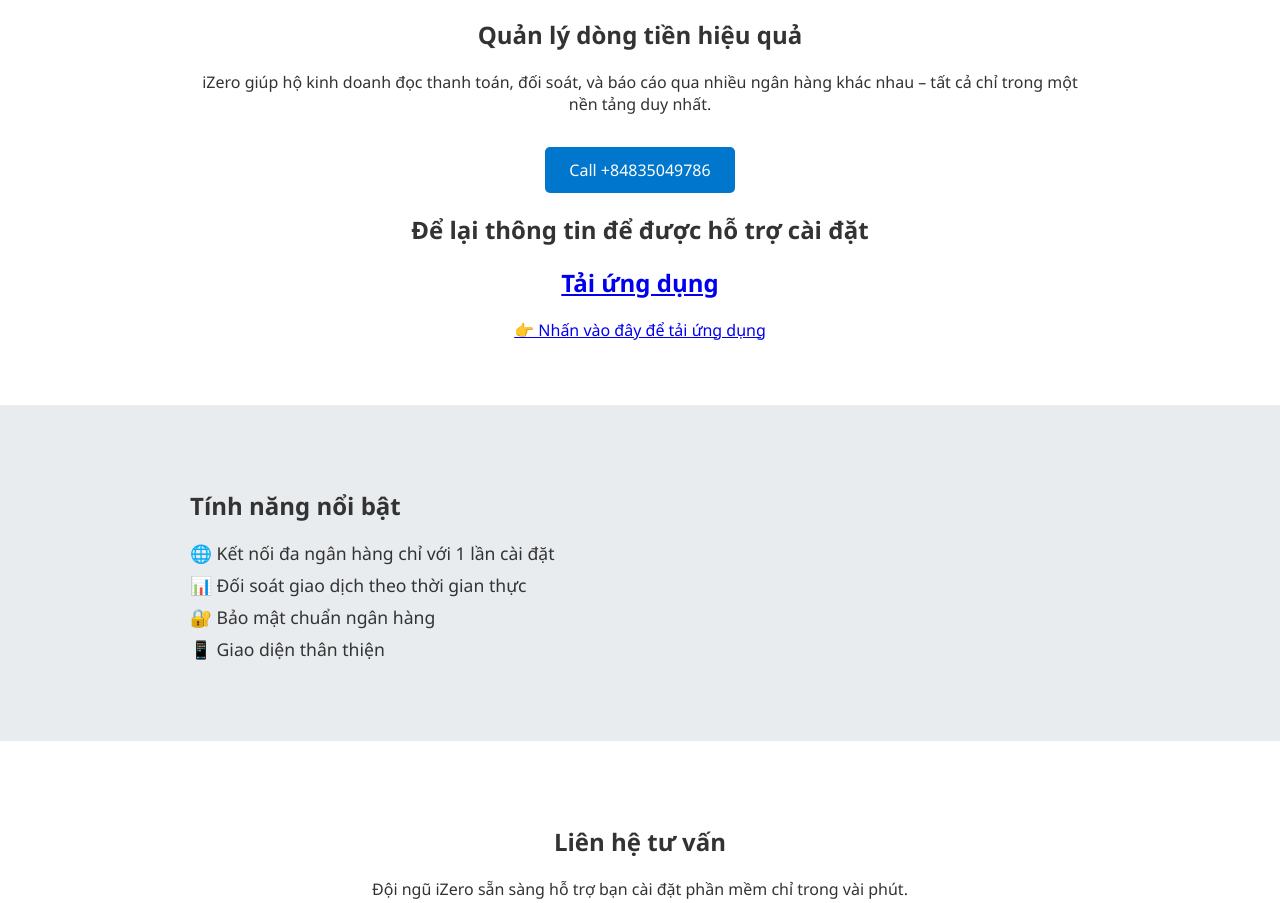
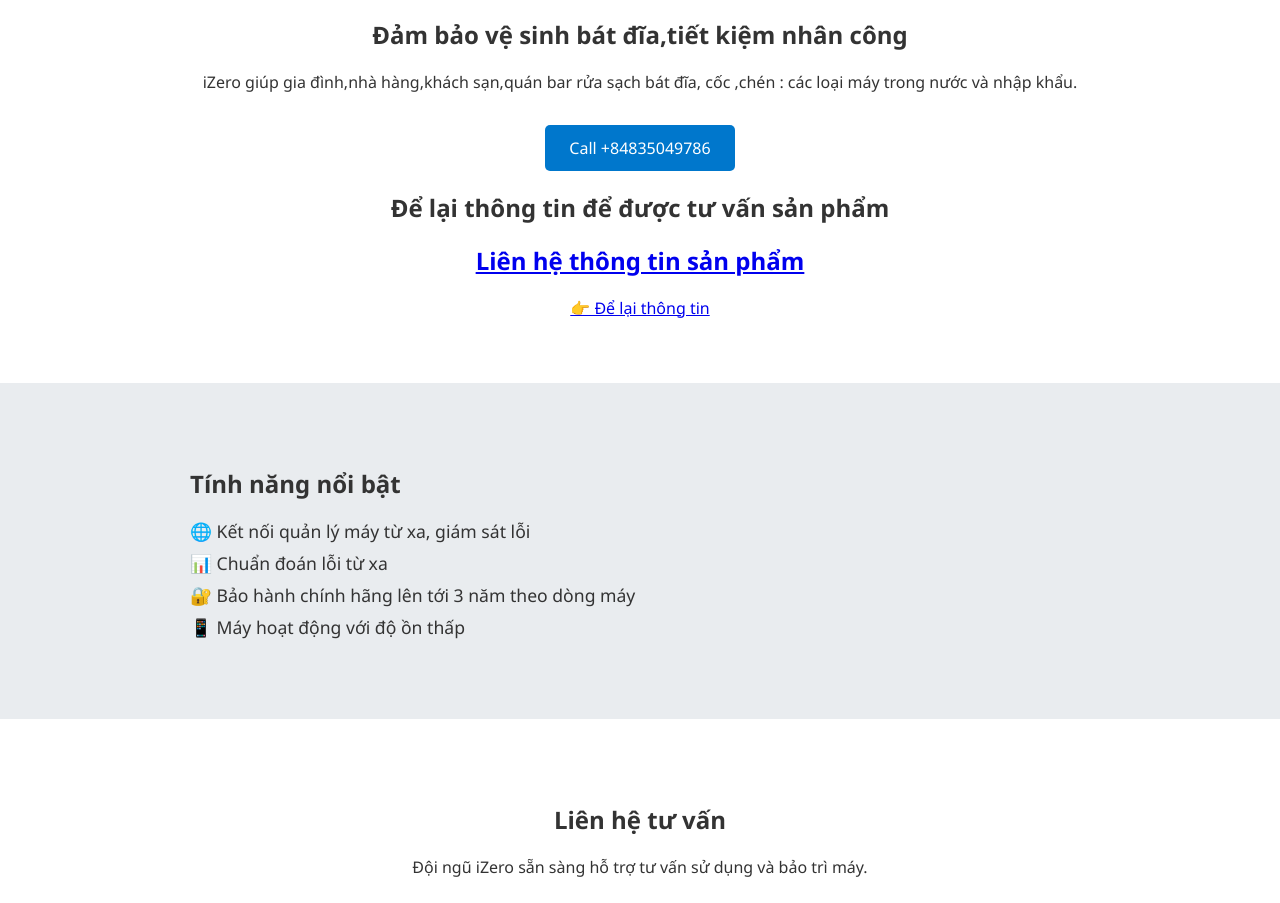
Before and after one commit to mantravel100-collab/izero, a plain HTML site: page index.html in a window 1280 px wide. Shown: the part 858-1761 px from the top of the page. Drawn offline with Linux system fonts and the light colour scheme.

Commit message:
Update index.html

```diff
--- a/index.html
+++ b/index.html
@@ -3,7 +3,7 @@
 <head>
   <meta charset="UTF-8">
   <meta name="viewport" content="width=device-width, initial-scale=1.0">
-  <title>iZero - Giải pháp thanh toán ngân hàng</title>
+  <title>iZero - Giải pháp rửa bát cho gia đình,nhà hàng,khách sạn</title>
   <link rel="stylesheet" href="style.css">
 </head>
 <body>
@@ -15,7 +15,7 @@
   <header>
     <div class="container">
       <h1>iZero</h1>
-      <p>Giải pháp quản lý thanh toán thông minh, an toàn và nhanh chóng qua ngân hàng</p>
+      <p>Chúng tôi cung cấp các dòng máy rửa bát trong nước, nhập khẩu : cho gia đình,quán ăn, nhà hàng,khách sạn</p>
     </div>
   </header>
 
@@ -32,16 +32,16 @@
           </iframe>
       </div>
 
-      <h2>Quản lý dòng tiền hiệu quả</h2>
-      <p>iZero giúp hộ kinh doanh đọc thanh toán, đối soát, và báo cáo qua nhiều ngân hàng khác nhau – tất cả chỉ trong một nền tảng duy nhất.</p>
+      <h2>Đảm bảo vệ sinh bát đĩa,tiết kiệm nhân công</h2>
+      <p>iZero giúp gia đình,nhà hàng,khách sạn,quán bar rửa sạch bát đĩa, cốc ,chén : các loại máy trong nước và nhập khẩu.</p>
       <a href="#lien-he" class="btn">Call +84835049786</a>
 
-	  <h1>Để lại thông tin để được hỗ trợ cài đặt</h1>
+	  <h1>Để lại thông tin để được tư vấn sản phẩm</h1>
 	  <a href="https://docs.google.com/forms/d/1M0r46RtYvXM4iLIpVvs2hQDIq4QWKnp7EyVjldnzWLk/edit" Nhập thông tin>
 
-      <h1>Tải ứng dụng</h1>
+      <h1>Liên hệ thông tin sản phẩm</h1>
        <a href="https://play.google.com/store/apps/details?id=com.vt.izero" download>
-    👉 Nhấn vào đây để tải ứng dụng
+    👉 Để lại thông tin
        </a>
     </div>
   </section>
@@ -50,10 +50,10 @@
     <div class="container">
       <h2>Tính năng nổi bật</h2>
       <ul>
-        <li>🌐 Kết nối đa ngân hàng chỉ với 1 lần cài đặt</li>
-        <li>📊 Đối soát giao dịch theo thời gian thực</li>
-        <li>🔐 Bảo mật chuẩn ngân hàng</li>
-        <li>📱 Giao diện thân thiện</li>
+        <li>🌐 Kết nối quản lý máy từ xa, giám sát lỗi</li>
+        <li>📊 Chuẩn đoán lỗi từ xa</li>
+        <li>🔐 Bảo hành chính hãng lên tới 3 năm theo dòng máy</li>
+        <li>📱 Máy hoạt động với độ ồn thấp</li>
       </ul>
     </div>
   </section>
@@ -61,7 +61,7 @@
   <section class="contact" id="lien-he">
     <div class="container">
       <h2>Liên hệ tư vấn</h2>
-      <p>Đội ngũ iZero sẵn sàng hỗ trợ bạn cài đặt phần mềm chỉ trong vài phút.</p>
+      <p>Đội ngũ iZero sẵn sàng hỗ trợ tư vấn sử dụng và bảo trì máy.</p>
       <a href="mailto:izero.com.vn@gmail.com" class="btn">Gửi email : izero.com.vn@gmail.com </a>
     </div>
   </section>
```
